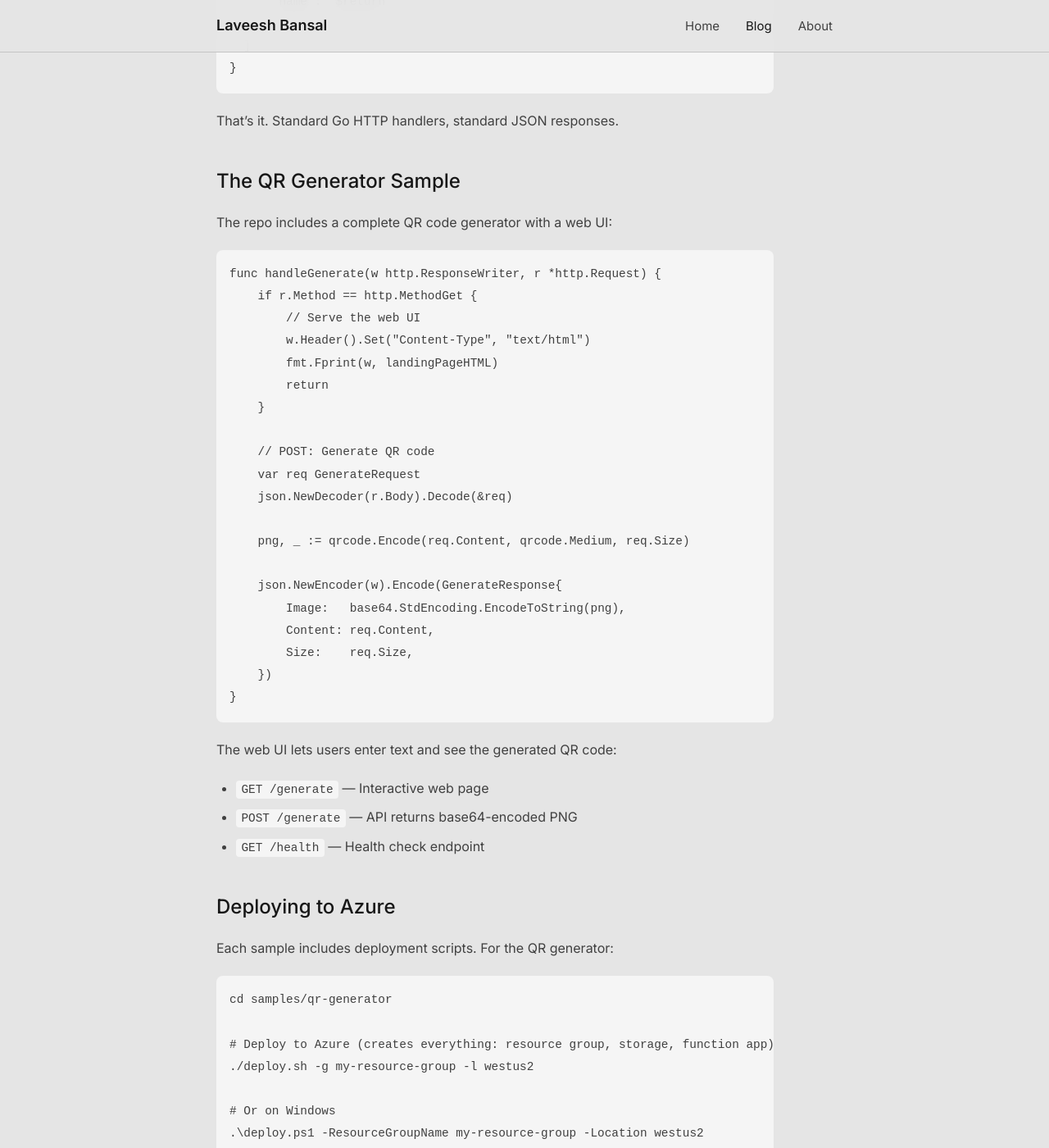
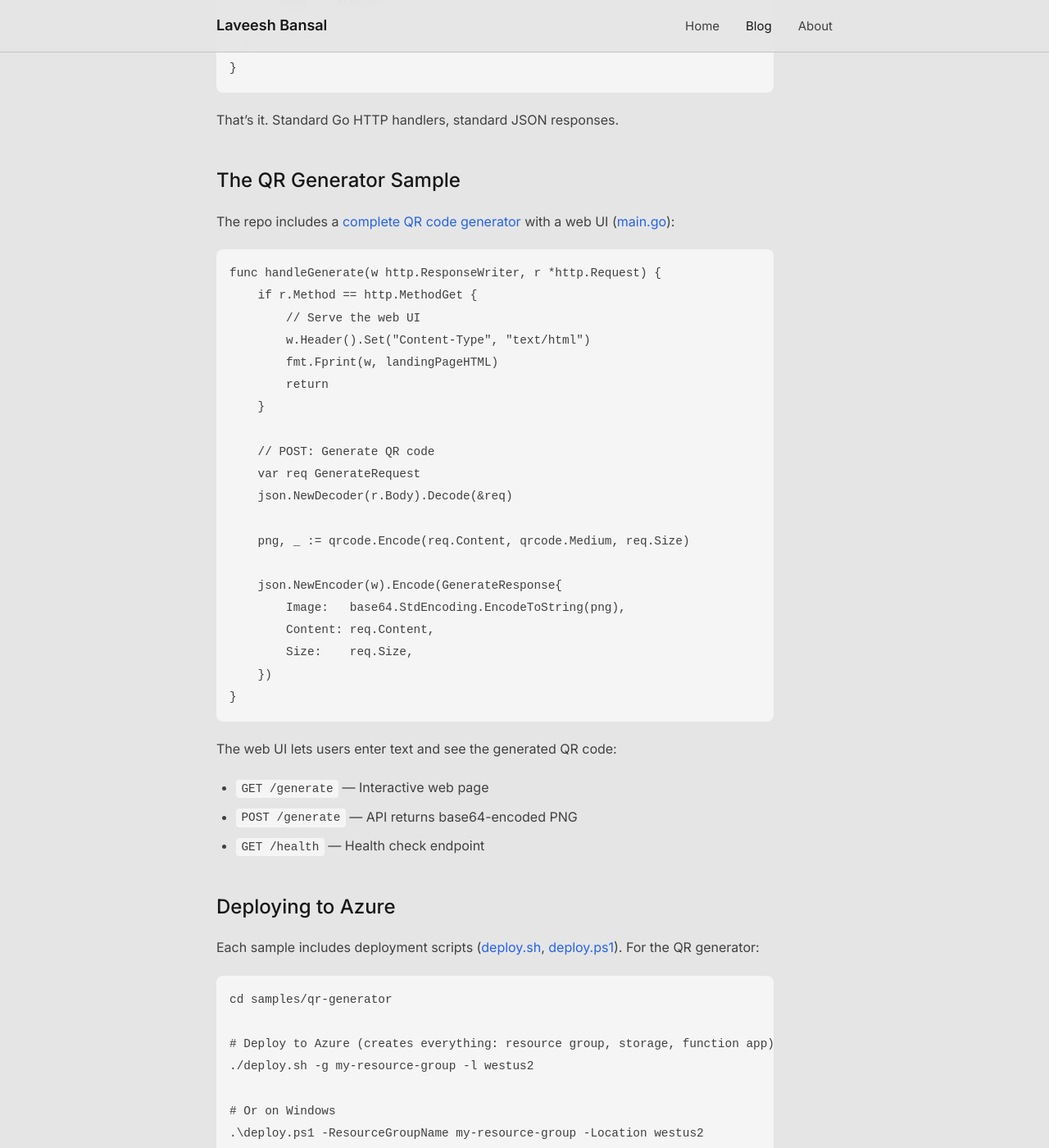
Before and after one commit to laveeshb/laveeshb.github.io, a Jekyll site: the page built from _posts/2025-12-25-azure-functions-go-worker.md, in a window 1280 px wide and 1400 px high, scrolled down 3062 px. Shown: the whole window at 82% size. Built offline with Jekyll 4.4.1, drawn with Linux system fonts in a browser that asks for light colours; comment, search, counter and statistics services are not loaded; some of the changed text lies outside the part shown.

Commit message:
docs: Add code pointers to GitHub repo

````diff
--- a/_posts/2025-12-25-azure-functions-go-worker.md
+++ b/_posts/2025-12-25-azure-functions-go-worker.md
@@ -40,7 +40,7 @@ The Azure Functions Host starts your Go binary and forwards HTTP requests:
 Internet → Azure Functions Host → Your Go Binary (net/http server)
 ```
 
-Your binary reads the port from an environment variable and serves requests:
+Your binary reads the port from an environment variable and serves requests (<a href="https://github.com/laveeshb/azure-functions-go-worker/blob/main/samples/hello-world/src/main.go" target="_blank">main.go</a>):
 
 ```go
 func main() {
@@ -57,7 +57,7 @@ func main() {
 }
 ```
 
-The `host.json` tells Azure Functions to use your binary as a Custom Handler:
+The <a href="https://github.com/laveeshb/azure-functions-go-worker/blob/main/samples/hello-world/src/host.json" target="_blank">host.json</a> tells Azure Functions to use your binary as a Custom Handler:
 
 ```json
 {
@@ -93,7 +93,7 @@ func helloHandler(w http.ResponseWriter, r *http.Request) {
 }
 ```
 
-Each function needs a `function.json` that defines its trigger:
+Each function needs a <a href="https://github.com/laveeshb/azure-functions-go-worker/blob/main/samples/hello-world/src/Hello/function.json" target="_blank">function.json</a> that defines its trigger:
 
 ```json
 {
@@ -119,7 +119,7 @@ That's it. Standard Go HTTP handlers, standard JSON responses.
 
 ## The QR Generator Sample
 
-The repo includes a complete QR code generator with a web UI:
+The repo includes a <a href="https://github.com/laveeshb/azure-functions-go-worker/tree/main/samples/qr-generator" target="_blank">complete QR code generator</a> with a web UI (<a href="https://github.com/laveeshb/azure-functions-go-worker/blob/main/samples/qr-generator/main.go" target="_blank">main.go</a>):
 
 ```go
 func handleGenerate(w http.ResponseWriter, r *http.Request) {
@@ -152,7 +152,7 @@ The web UI lets users enter text and see the generated QR code:
 
 ## Deploying to Azure
 
-Each sample includes deployment scripts. For the QR generator:
+Each sample includes deployment scripts (<a href="https://github.com/laveeshb/azure-functions-go-worker/blob/main/samples/qr-generator/deploy.sh" target="_blank">deploy.sh</a>, <a href="https://github.com/laveeshb/azure-functions-go-worker/blob/main/samples/qr-generator/deploy.ps1" target="_blank">deploy.ps1</a>). For the QR generator:
 
 ```bash
 cd samples/qr-generator
````
